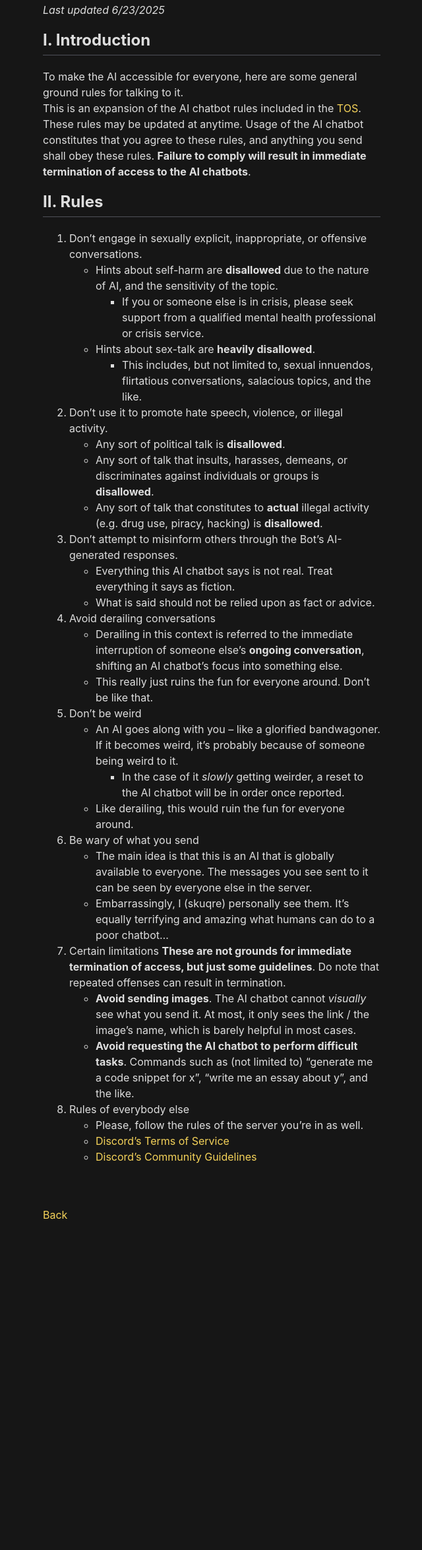
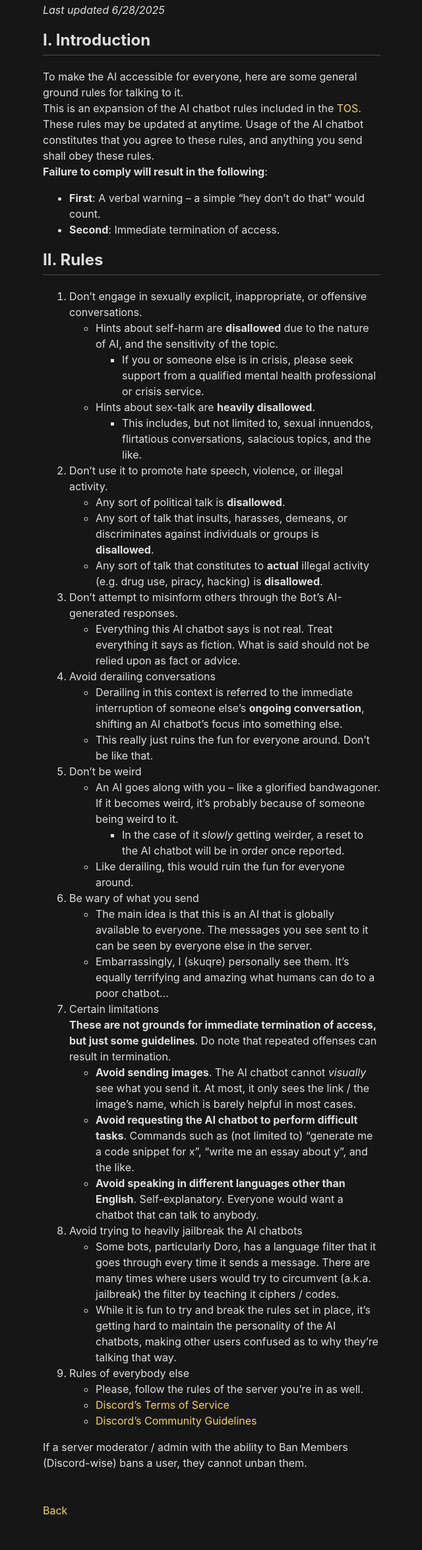
Before and after one commit to skuqre/rb-anise, an Astro site: page /rb-anise/ai-rules in a window 1280 px wide. Shown: the part 135-2484 px from the top of the page at 66% size, without its empty margins (319-959 px from the left). Before the commit the page ends 2036 px from the top, so only its background shows below. Built offline with nearby package versions, Linux system fonts and the light colour scheme; Astro itself is replaced by a stand-in of ours; a web font is replaced by a local one.

Commit message:
clarification

```diff
--- a/src/pages/ai-rules.md
+++ b/src/pages/ai-rules.md
@@ -7,13 +7,18 @@ title: Rebuild Anisé - AI Chatbot Rules
 
 # AI Chatbot Rules
 
-*Last updated 6/23/2025*
+*Last updated 6/28/2025*
 
 ## I. Introduction
 
 To make the AI accessible for everyone, here are some general ground rules for talking to it.
 
-This is an expansion of the AI chatbot rules included in the [TOS](https://skuqre.github.io/rb-anise/tos/). These rules may be updated at anytime. Usage of the AI chatbot constitutes that you agree to these rules, and anything you send shall obey these rules. **Failure to comply will result in immediate termination of access to the AI chatbots**.
+This is an expansion of the AI chatbot rules included in the [TOS](https://skuqre.github.io/rb-anise/tos/). These rules may be updated at anytime.
+Usage of the AI chatbot constitutes that you agree to these rules, and anything you send shall obey these rules.
+
+**Failure to comply will result in the following**:
+- **First**: A verbal warning -- a simple "hey don't do that" would count.
+- **Second**: Immediate termination of access.
 
 ## II. Rules
 
@@ -27,8 +32,7 @@ This is an expansion of the AI chatbot rules included in the [TOS](https://skuqr
     - Any sort of talk that insults, harasses, demeans, or discriminates against individuals or groups is **disallowed**.
     - Any sort of talk that constitutes to **actual** illegal activity (e.g. drug use, piracy, hacking) is **disallowed**.
 3. Don't attempt to misinform others through the Bot’s AI-generated responses.
-    - Everything this AI chatbot says is not real. Treat everything it says as fiction.
-    - What is said should not be relied upon as fact or advice.
+    - Everything this AI chatbot says is not real. Treat everything it says as fiction. What is said should not be relied upon as fact or advice.
 4. Avoid derailing conversations
     - Derailing in this context is referred to the immediate interruption of someone else's **ongoing conversation**, shifting an AI chatbot's focus into something else.
     - This really just ruins the fun for everyone around. Don't be like that.
@@ -39,16 +43,20 @@ This is an expansion of the AI chatbot rules included in the [TOS](https://skuqr
 6. Be wary of what you send
     - The main idea is that this is an AI that is globally available to everyone. The messages you see sent to it can be seen by everyone else in the server.
     - Embarrassingly, I (skuqre) personally see them. It's equally terrifying and amazing what humans can do to a poor chatbot...
-7. Certain limitations
+7. Certain limitations<br>
     **These are not grounds for immediate termination of access, but just some guidelines**. Do note that repeated offenses can result in termination.
     - **Avoid sending images**. The AI chatbot cannot *visually* see what you send it. At most, it only sees the link / the image's name, which is barely helpful in most cases.
     - **Avoid requesting the AI chatbot to perform difficult tasks**. Commands such as (not limited to) "generate me a code snippet for x", "write me an essay about y", and the like.
-8. Rules of everybody else
+    - **Avoid speaking in different languages other than English**. Self-explanatory. Everyone would want a chatbot that can talk to anybody.
+8. Avoid trying to heavily jailbreak the AI chatbots
+    - Some bots, particularly Doro, has a language filter that it goes through every time it sends a message. There are many times where users would try to circumvent (a.k.a. jailbreak) the filter by teaching it ciphers / codes.
+    - While it is fun to try and break the rules set in place, it's getting hard to maintain the personality of the AI chatbots, making other users confused as to why they're talking that way.
+9. Rules of everybody else
     - Please, follow the rules of the server you're in as well.
     - [Discord's Terms of Service](https://discord.com/terms/)
     - [Discord's Community Guidelines](https://discord.com/guidelines/)
 
-<!-- If a server moderator / admin with the ability to Ban Members (Discord-wise) bans a user, they cannot unban them. Banned users will have to go through an appealing process through `/ai appeal`. -->
+If a server moderator / admin with the ability to Ban Members (Discord-wise) bans a user, they cannot unban them.
 
 <br><br>
 
```
